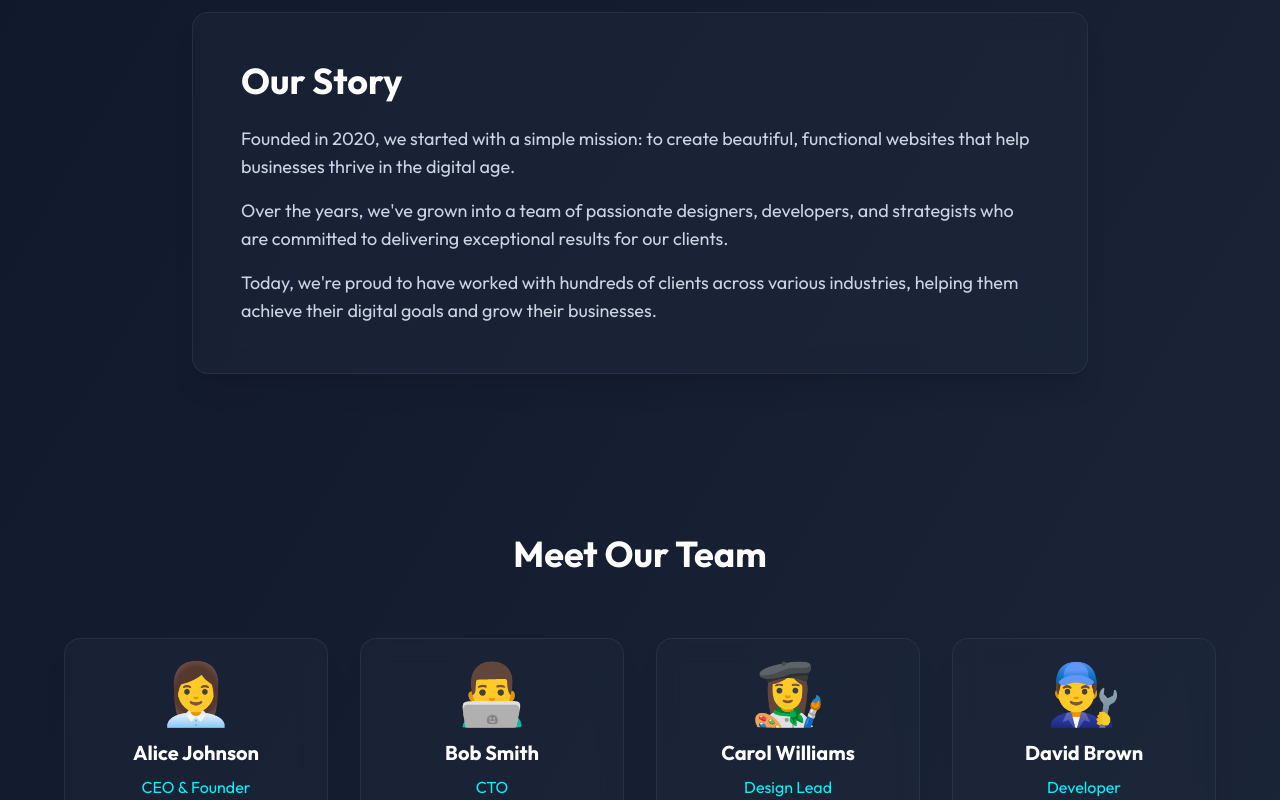
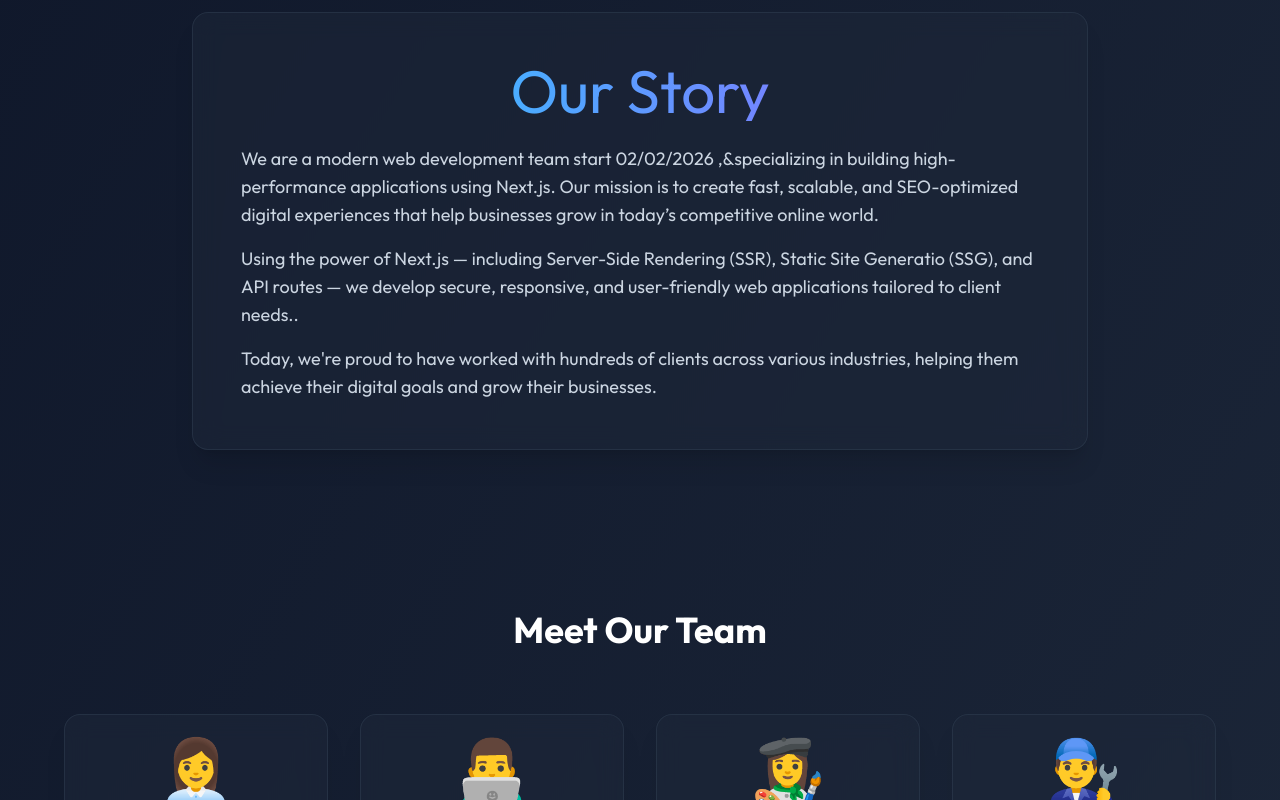
Before and after one commit to Thejan2006/my-website, a Next.js app in the folder my-website/: page /about in a window 1280 px wide. Shown: the part 340-1140 px from the top of the page. Built offline with nearby package versions, Linux system fonts and the light colour scheme.

Commit message:
Change name of my team

```diff
--- a/my-website/app/about/page.tsx
+++ b/my-website/app/about/page.tsx
@@ -4,10 +4,10 @@ import { motion } from 'framer-motion';
 
 export default function About() {
   const teamMembers = [
-    { name: 'Alice Johnson', role: 'CEO & Founder', image: '👩‍💼' },
-    { name: 'Bob Smith', role: 'CTO', image: '👨‍💻' },
-    { name: 'Carol Williams', role: 'Design Lead', image: '👩‍🎨' },
-    { name: 'David Brown', role: 'Developer', image: '👨‍🔧' },
+    { name: 'Herath', role: 'CEO & Founder', image: '👩‍💼' },
+    { name: 'Bandara', role: 'CTO', image: '👨‍💻' },
+    { name: 'Dumidu', role: 'Design Lead', image: '👩‍🎨' },
+    { name: 'Thejan', role: 'Developer', image: '👨‍🔧' },
   ];
 
   const features = [
@@ -51,9 +51,9 @@ export default function About() {
           className="max-w-4xl mx-auto text-center"
         >
           <motion.h1
-            initial={{ opacity: 0, scale: 0.9 }}
+            initial={{ opacity: 1, scale: 0.9 }}
             animate={{ opacity: 1, scale: 1 }}
-            transition={{ delay: 0.2 }}
+            transition={{ delay: 0.1 }}
             className="text-5xl md:text-6xl font-bold mb-6 text-transparent bg-clip-text bg-gradient-to-r from-cyber-neon to-cyber-pink animate-gradient bg-[length:200%_auto]"
           >
             About Us
@@ -64,7 +64,7 @@ export default function About() {
             transition={{ delay: 0.4 }}
             className="text-xl text-slate-300"
           >
-            We're passionate about creating amazing digital experiences
+            We're passionate about creating amazing digital experiences and new technology
           </motion.p>
         </motion.div>
       </section>
@@ -79,19 +79,39 @@ export default function About() {
             transition={{ duration: 0.6 }}
             className="glass-card p-8 md:p-12"
           >
-            <h2 className="text-4xl font-bold mb-6 text-white">Our Story</h2>
+      <motion.div
+
+          initial={{ opacity: 0, y: 30 }}
+          animate={{ opacity: 1, y: 0 }}
+          transition={{ duration: 0.4 }}
+          className="max-w-4xl mx-auto text-center ">
+
+            <motion.h2
+                    initial={{ opacity: 1, scale: 1 }}
+                    animate={{ opacity: 1, scale: 1 }}
+                    transition={{ delay: 0.1 }}
+                    className="text-5xl md:text-6xl font-400px mb-6 text-transparent bg-clip-text bg-gradient-to-r from-cyber-neon to-cyber-pink animate-gradient bg-[length:200%_auto]">
+                            Our Story
+            </motion.h2>
+
+
+        </motion.div>
             <p className="text-lg text-slate-300 mb-4">
-              Founded in 2020, we started with a simple mission: to create beautiful,
-              functional websites that help businesses thrive in the digital age.
+              We are a modern web development team start    02/02/2026  ,&specializing in building high-performance
+               applications using Next.js. Our mission is to create fast, scalable, and SEO-optimized
+               digital experiences that help businesses grow in today’s competitive online world.
             </p>
             <p className="text-lg text-slate-300 mb-4">
-              Over the years, we've grown into a team of passionate designers, developers,
-              and strategists who are committed to delivering exceptional results for our clients.
+              Using the power of Next.js — including Server-Side Rendering (SSR), Static Site Generatio
+               (SSG), and API routes — we develop secure, responsive, and user-friendly web applications
+                tailored to client needs..
             </p>
             <p className="text-lg text-slate-300">
               Today, we're proud to have worked with hundreds of clients across various
               industries, helping them achieve their digital goals and grow their businesses.
+
             </p>
+
           </motion.div>
         </div>
       </section>
```
